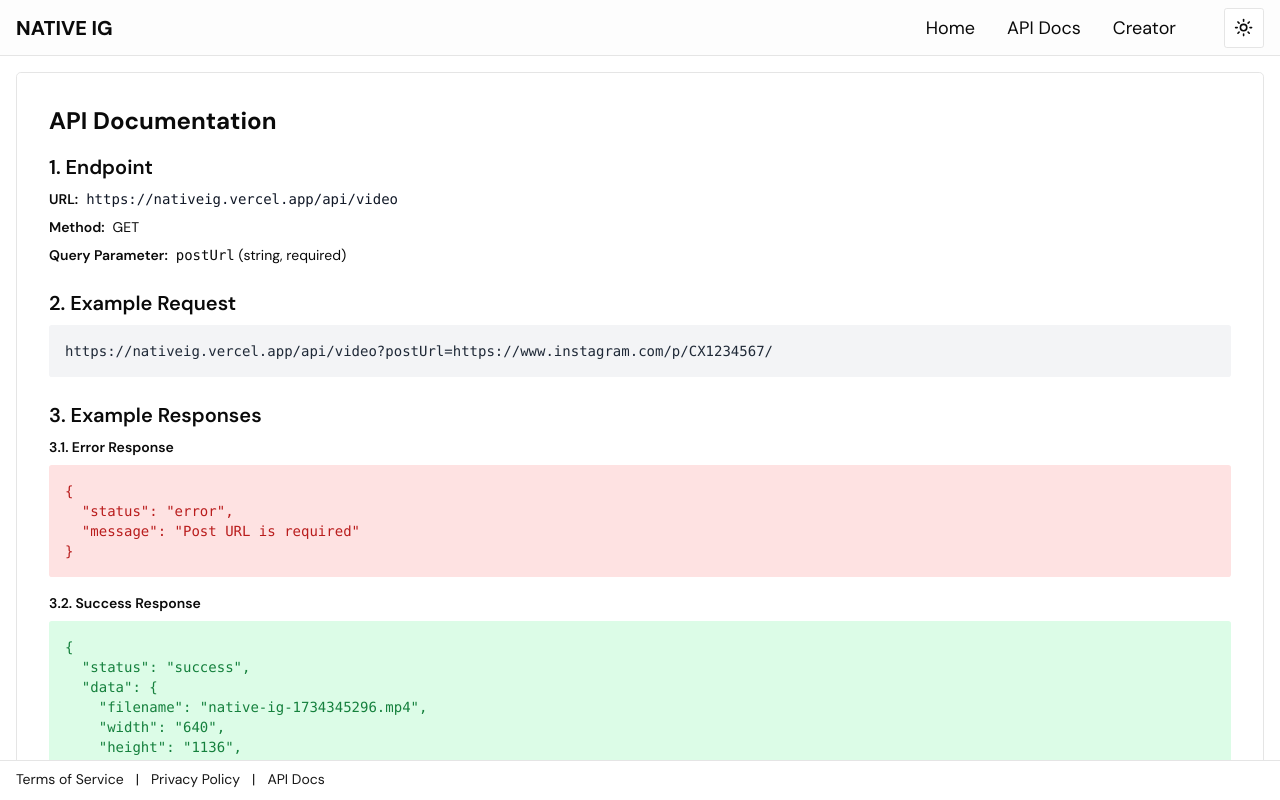
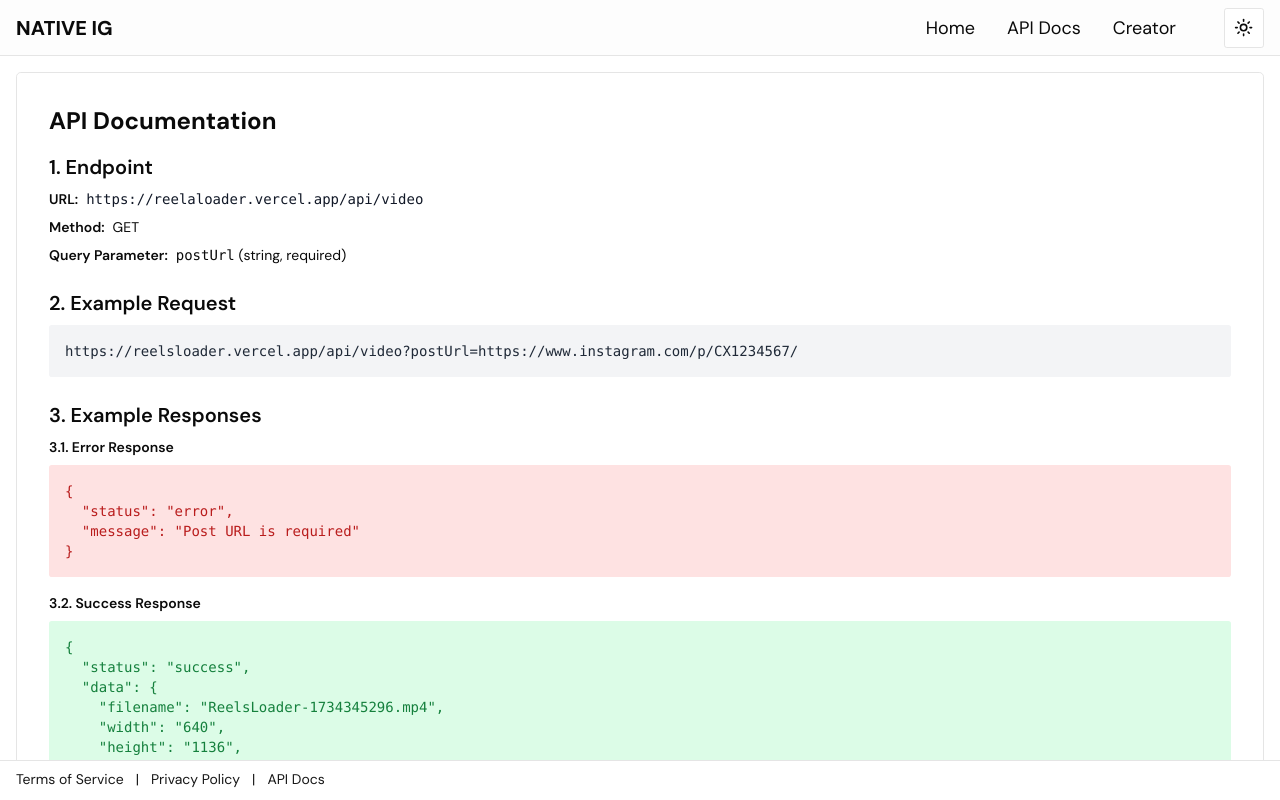
Before and after one commit to alirezalali/ReelsLoader, a Next.js app: page /api-docs in a window 1280 px wide. Built offline with nearby package versions, Linux system fonts and the light colour scheme.

Commit message:
Update page.tsx

```diff
--- a/src/app/(user-agreements)/api-docs/page.tsx
+++ b/src/app/(user-agreements)/api-docs/page.tsx
@@ -8,7 +8,7 @@ const ApiDocsPage = () => {
                 <p className="mb-2">
                     <span className="font-semibold">URL:</span>
                     <code className="ml-2 text-gray-900 dark:text-gray-500">
-                        https://nativeig.vercel.app/api/video
+                        https://reelaloader.vercel.app/api/video
                     </code>
                 </p>
                 <p className="mb-2">
@@ -25,7 +25,7 @@ const ApiDocsPage = () => {
                 <h2 className="mb-2 text-xl font-semibold">2. Example Request</h2>
                 <div className="mb-2 p-4 bg-gray-100 rounded-md">
                     <code className="block text-gray-800">
-                        https://nativeig.vercel.app/api/video?postUrl=https://www.instagram.com/p/CX1234567/
+                        https://reelsloader.vercel.app/api/video?postUrl=https://www.instagram.com/p/CX1234567/
                     </code>
                 </div>
             </section>
@@ -52,7 +52,7 @@ const ApiDocsPage = () => {
                             {`{
   "status": "success",
   "data": {
-    "filename": "native-ig-1734345296.mp4",
+    "filename": "ReelsLoader-1734345296.mp4",
     "width": "640",
     "height": "1136",
     "videoUrl": "https://scontent-iad3-2.cdninstagram.com/..."
```
